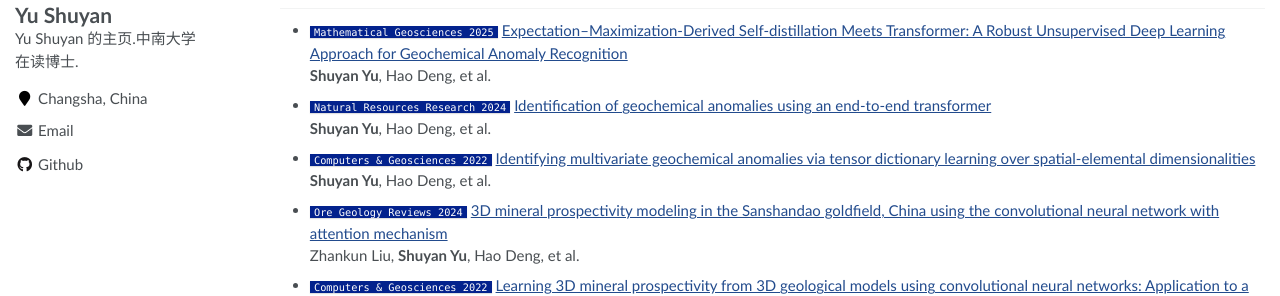
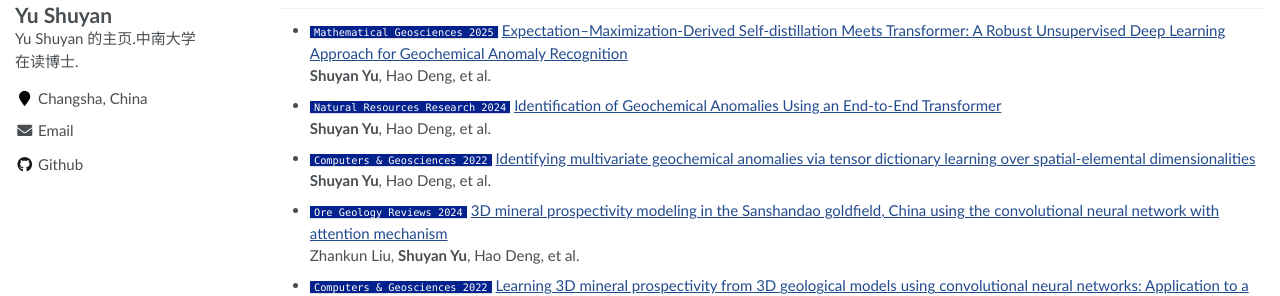
Before and after one commit to ysyBrenda/ysyBrenda.github.io, a Jekyll site: the page built from _pages/about.md, in a window 1280 px wide and 1354 px high. Shown: the part 328-624 px from the top of the window. Built offline with Jekyll 4.4.1, drawn with Linux system fonts in a browser that asks for light colours.

```diff
--- a/_pages/about.md
+++ b/_pages/about.md
@@ -30,7 +30,7 @@ redirect_from:
 - ``Mathematical Geosciences 2025``  [Expectation–Maximization-Derived Self-distillation Meets Transformer: A Robust Unsupervised Deep Learning Approach for Geochemical Anomaly Recognition](https://doi.org/10.1007/s11004-025-10241-1)\\
 **Shuyan Yu**, Hao Deng, et al.
 
-- ``Natural Resources Research 2024``  [Identification of geochemical anomalies using an end-to-end transformer](https://doi.org/10.1007/s11053-024-10334-4)\\
+- ``Natural Resources Research 2024``  [Identification of Geochemical Anomalies Using an End-to-End Transformer](https://doi.org/10.1007/s11053-024-10334-4)\\
 **Shuyan Yu**, Hao Deng, et al.
 
 - ``Computers & Geosciences 2022``  [Identifying multivariate geochemical anomalies via tensor dictionary learning over spatial-elemental dimensionalities](https://www.sciencedirect.com/science/article/pii/S009830042200108X)\\
```
